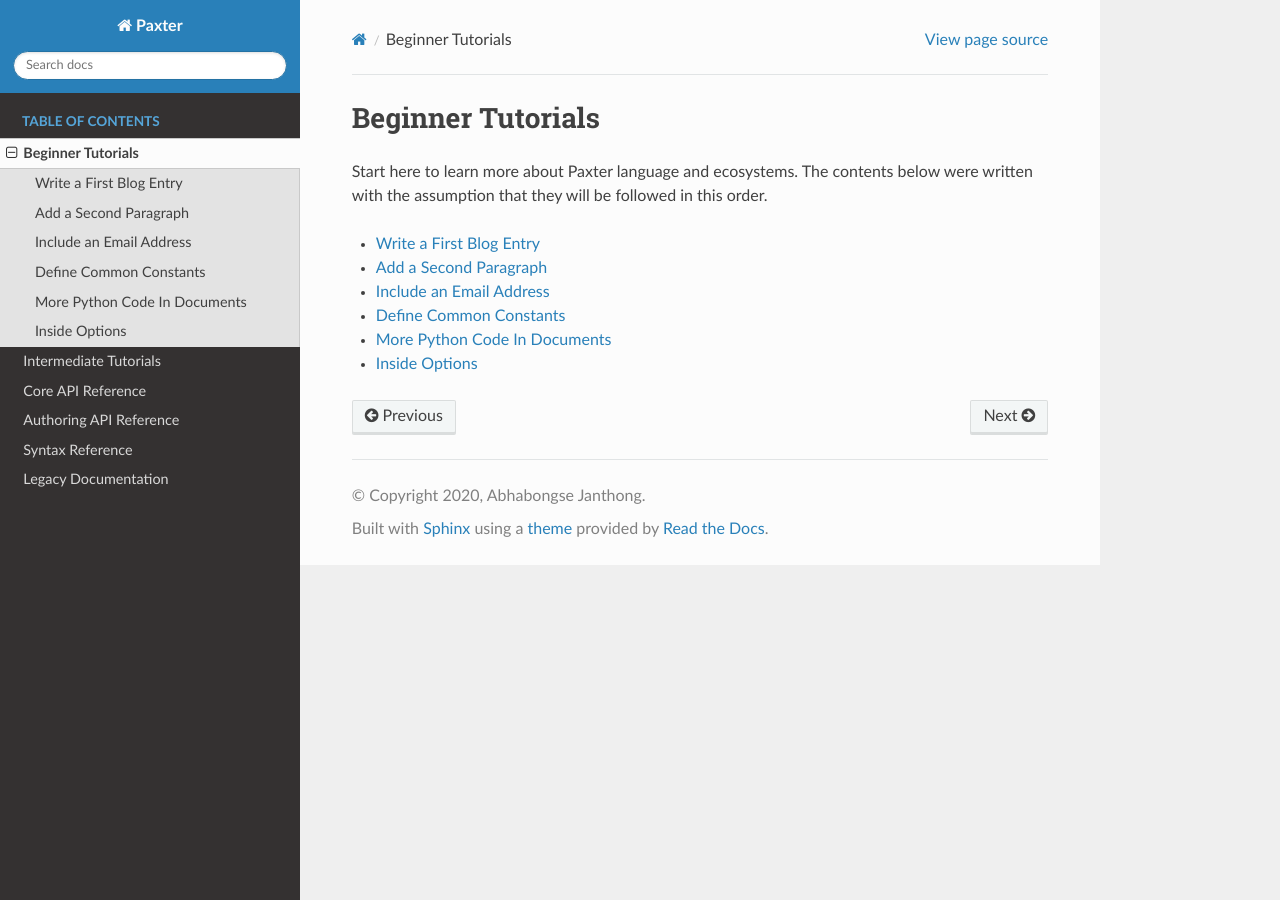
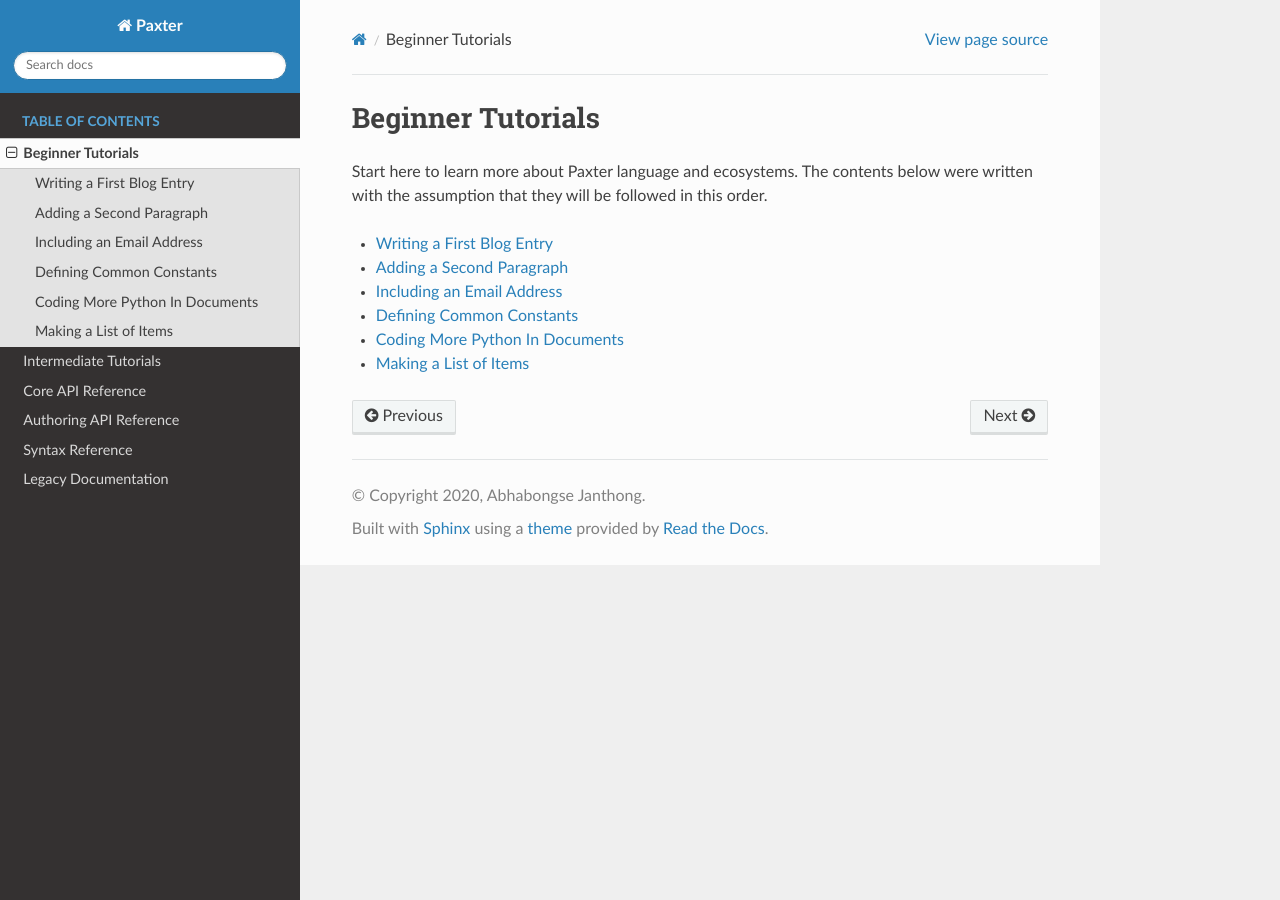
Before and after one commit to abhabongse/paxter, a Sphinx documentation site: the page built from docs/beginner-tutorials/index.rst, in a window 1280 px wide. Built offline with Sphinx 7.4.7 and the Read the Docs theme 2.0.0, drawn with Linux system fonts in a browser that asks for light colours; the version number could not be read and is left out.

Commit message:
Making tutorial pages a gerund

```diff
--- a/docs/beginner-tutorials/add-a-second-paragraph.rst
+++ b/docs/beginner-tutorials/adding-a-second-paragraph.rst
@@ -1,6 +1,6 @@
-######################
-Add a Second Paragraph
-######################
+#########################
+Adding a Second Paragraph
+#########################
 
 In the previous section,
 we have written a blog entry with a single paragraph,
--- a/docs/beginner-tutorials/more-python-code-in-documents.rst
+++ b/docs/beginner-tutorials/coding-more-python-in-documents.rst
@@ -1,6 +1,6 @@
-#############################
-More Python Code In Documents
-#############################
+###############################
+Coding More Python In Documents
+###############################
 
 Custom Functions
 ================
@@ -122,7 +122,7 @@
 
    This explains why we need to provide this mapping information
    when we customize the environment dictionary ``alternative_env`` in
-   :ref:`an earlier tutorial <beginner-tutorials/write-a-first-blog-entry:Understanding Environments>`?
+   :ref:`an earlier tutorial <beginner-tutorials/writing-a-first-blog-entry:Understanding Environments>`?
 
    Users of Paxter library package can fully customize the phrase evaluation behavior
    by providing their own function to the ``_phrase_eval_`` item of the environment.
--- a/docs/beginner-tutorials/define-common-constants.rst
+++ b/docs/beginner-tutorials/defining-common-constants.rst
@@ -1,6 +1,6 @@
-#######################
-Define Common Constants
-#######################
+#########################
+Defining Common Constants
+#########################
 
 Have you ever found yourself having to keep referring
 to the same content in writing *over and over again*?
--- a/docs/beginner-tutorials/include-an-email-address.rst
+++ b/docs/beginner-tutorials/including-an-email-address.rst
@@ -1,6 +1,6 @@
-########################
-Include an Email Address
-########################
+##########################
+Including an Email Address
+##########################
 
 As readers have already noticed that ‘**@**’ symbol has special meaning in Paxter language:
 it acts as a switch which turns the subsequent piece of input into a command.
--- a/docs/beginner-tutorials/index.rst
+++ b/docs/beginner-tutorials/index.rst
@@ -9,9 +9,9 @@
 .. toctree::
    :maxdepth: 1
 
-   write-a-first-blog-entry
-   add-a-second-paragraph
-   include-an-email-address
-   define-common-constants
-   more-python-code-in-documents
-   inside-options
+   writing-a-first-blog-entry
+   adding-a-second-paragraph
+   including-an-email-address
+   defining-common-constants
+   coding-more-python-in-documents
+   making-a-list-of-items
--- /dev/null
+++ b/docs/beginner-tutorials/making-a-list-of-items.rst
@@ -0,0 +1,8 @@
+######################
+Making a List of Items
+######################
+
+.. todo::
+
+   - Writing a list of items
+   - Other stuff which are allowed inside options of a command?
--- a/docs/beginner-tutorials/write-a-first-blog-entry.rst
+++ b/docs/beginner-tutorials/writing-a-first-blog-entry.rst
@@ -1,6 +1,6 @@
-########################
-Write a First Blog Entry
-########################
+##########################
+Writing a First Blog Entry
+##########################
 
 Let us write a simple blog entry.
 Consider the following python code in which
@@ -224,7 +224,7 @@
    only try to mimic function call patterns in python;
    it actually does *not* fully support python syntax inside it.
    The full description of what is supported by Paxter language
-   :doc:`will be discussed later <inside-options>`.
+   :doc:`will be discussed later <making-a-list-of-items>`.
 
 
 Understanding Environments
```
Also changed, not shown: docs/beginner-tutorials/inside-options.rst (deleted, +0 -8 lines).
